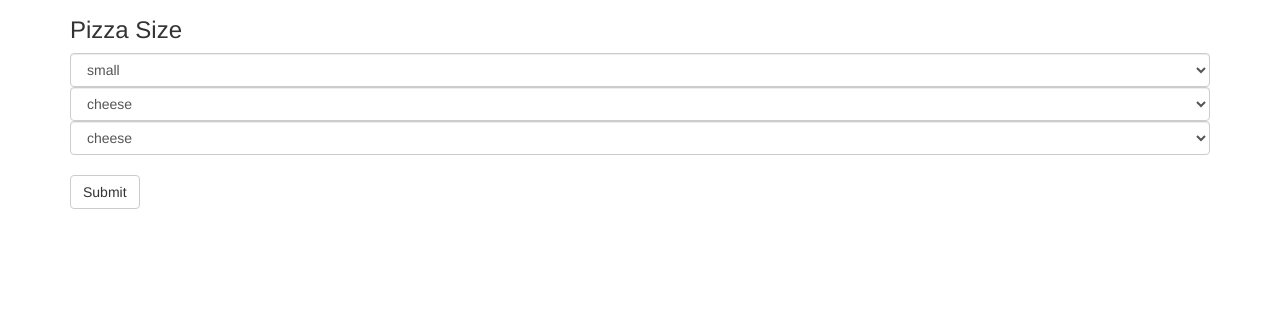
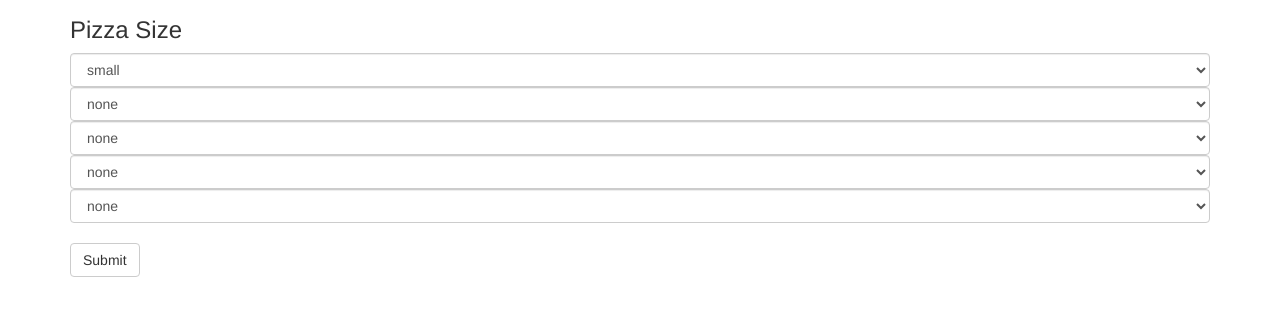
Before and after one commit to LucaIta/Order-A-Pizza---solo-Project, a plain HTML site: page index.html in a window 1280 px wide. Shown: the part 56-372 px from the top of the page. Drawn offline with Linux system fonts and the light colour scheme.

Commit message:
possibility of selecting toppings

```diff
--- a/index.html
+++ b/index.html
@@ -21,22 +21,55 @@
         <!-- this area allow the user to select the topping, shouls understand how radio buttons works and improve it START -->
 
         <select class="form-control" id="topping1">
+          <option value="none">none</option>
           <option value="cheese">cheese</option>
           <option value="pepperoni">pepperoni</option>
           <option value="artichoke">artichoke</option>
+          <option value="artichoke">anchovy</option>
         </select>
         <select class="form-control" id="topping2">
+          <option value="none">none</option>
           <option value="cheese">cheese</option>
           <option value="pepperoni">pepperoni</option>
           <option value="artichoke">artichoke</option>
+          <option value="artichoke">anchovy</option>
+        </select>
+        <select class="form-control" id="topping3">
+          <option value="none">none</option>
+          <option value="cheese">cheese</option>
+          <option value="pepperoni">pepperoni</option>
+          <option value="artichoke">artichoke</option>
+          <option value="artichoke">anchovy</option>
+        </select>
+        <select class="form-control" id="topping4">
+          <option value="none">none</option>
+          <option value="cheese">cheese</option>
+          <option value="pepperoni">pepperoni</option>
+          <option value="artichoke">artichoke</option>
+          <option value="artichoke">anchovy</option>
         </select>
 
+
         <!-- this area allow the user to select the topping, shouls understand how radio buttons works and improve it START -->
+
+        <!-- test area for checkboxes START -->
+
+        <!-- <div class="checkbox">
+          <label><input id="cheese" type="checkbox" value="cheese">cheese</label>
+        </div>
+        <div class="checkbox">
+          <label><input id="pepperoni" type="checkbox" value="pepperoni">pepperoni</label>
+        </div> -->
+
+        <!-- test area for checkboxes END -->
 
 
         <br>
         <button type="submit" class="btn btn-default">Submit</button>
        </form>
+       <ul id="orderedPizzaDisplayer">
+
+       </ul>
     </div>
   </body>
 </html>
--- a/js/scripts.js
+++ b/js/scripts.js
@@ -1,8 +1,11 @@
 // businnessLogic START
+
+orderedPizzasArray = []; // thisArray contains the pizzas ordered by the user
 
 function pizzas (size, toppings){ // pizza constructor
   this.size = size;
   this.toppings = toppings;
+  this.price = 0;
 }
 
 // this following prototype determines the pizza price
@@ -15,7 +18,9 @@ pizzas.prototype.prizeDeterminer = function () {
     price += 2;
   };
   this.toppings.forEach (function(topping){
+    if (topping != "none"){
     price += 1.5;
+    };
   });
   return price;
 };
@@ -30,9 +35,16 @@ $(document).ready(function(){
     pizzaSize = $("#size").val();
     var toppings = [];
     toppings.push($("#topping1").val());
-    toppings.push($("#topping2").val()); // here I need to understand what happens if one lement of the array is empty
+    toppings.push($("#topping2").val());
+    toppings.push($("#topping3").val());
+    toppings.push($("#topping4").val());
     var userPizza = new pizzas (pizzaSize, toppings);
-    console.log(userPizza.prizeDeterminer());
+    userPizza.price = userPizza.prizeDeterminer();
+    orderedPizzasArray.push(userPizza);
+    console.log(userPizza.toppings);
+    console.log(userPizza.price);
+    // $("#orderedPizzaDisplayer").append("<li>" + userPizza.size + "</li>"); this line of code would allow to append the pizzas by size
+
   })
 })
 
```
